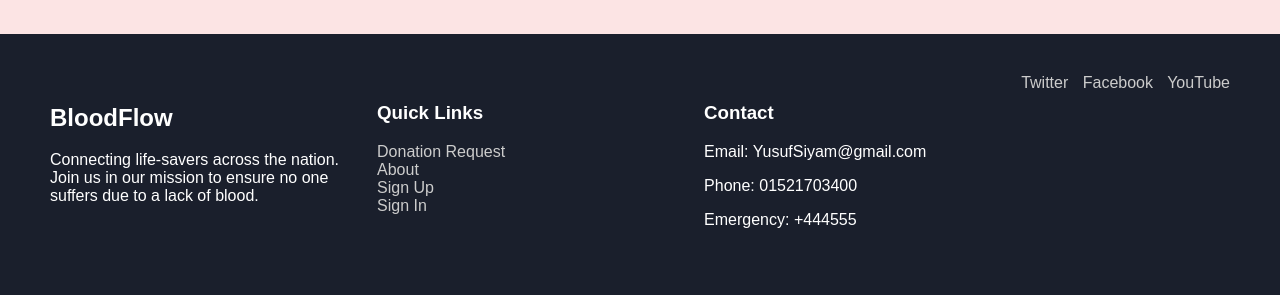
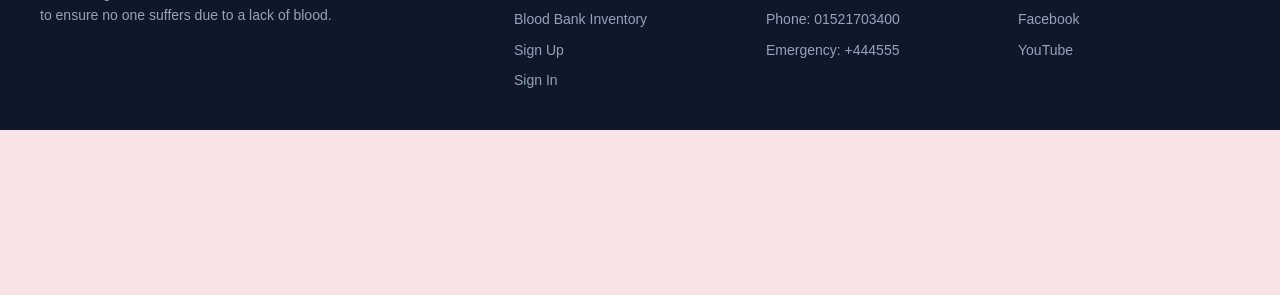
Before and after one commit to Yusuf-Siyam/Blood-Flow-Web, a PHP site: page /deshbord.php in a window 1280 px wide. Shown: the part 1836-2131 px from the top of the page. After the commit the page ends 1966 px from the top, so only its background shows below. Run offline with PHP 8.4, Linux system fonts and the light colour scheme; a user stored in the database is signed in; data comes from the database, SQL or seed files in the repository.

Commit message:
Consolidate layout files, introduce main.css design system, and unify navbar and footer templates

```diff
--- a/admin_dashboard.php
+++ b/admin_dashboard.php
@@ -8,6 +8,7 @@ require_once 'config.php';
 <head>
     <meta charset="UTF-8">
     <title>Admin Dashboard</title>
+    <link rel="stylesheet" href="main.css">
     <link rel="stylesheet" href="admin.css">
     <style>
         .admin-table { width: 100%; border-collapse: collapse; margin-bottom: 30px; background: #fff; }
--- a/deshbord.php
+++ b/deshbord.php
@@ -8,6 +8,7 @@ require_once 'config.php';
 <head>
     <meta charset="UTF-8">
     <title>BloodFlow - Dashboard</title>
+    <link rel="stylesheet" href="main.css">
     <link rel="stylesheet" href="deshbord.css">
 </head>
 <body>
--- a/footer.php
+++ b/footer.php
@@ -8,8 +8,8 @@
         <div class="footer-links">
             <h3>Quick Links</h3>
             <ul>
-                <li><a href="#">Donation Request</a></li>
-                <li><a href="#">About</a></li>
+                <li><a href="search.php">Donation Requests</a></li>
+                <li><a href="blood_banks_list.php">Blood Bank Inventory</a></li>
                 <li><a href="registration.php">Sign Up</a></li>
                 <li><a href="login.php">Sign In</a></li>
             </ul>
@@ -21,18 +21,10 @@
             <p>Emergency: +444555</p>
         </div>
         <div class="footer-social">
-            <!-- Social Icons placeholder -->
-            <a href="#">Twitter</a> <a href="#">Facebook</a> <a href="#">YouTube</a>
+            <h3>Follow Us</h3>
+            <a href="#">Twitter</a>
+            <a href="#">Facebook</a>
+            <a href="#">YouTube</a>
         </div>
     </div>
 </footer>
-
-<style>
-/* CSS for common footer */
-.main-footer { background: #1A1F2C; color: white; padding: 40px 20px; font-family: sans-serif;  }
-.footer-container { display: flex; justify-content: space-between; flex-wrap: wrap; max-width: 1200px; margin: auto; }
-.footer-brand, .footer-links, .footer-contact { flex: 1; min-width: 200px; margin: 10px; }
-.footer-links ul { list-style: none; padding: 0; }
-.footer-links a { color: #ccc; text-decoration: none; }
-.footer-social a { color: #ccc; margin-right: 10px; text-decoration: none; }
-</style>
--- a/login.php
+++ b/login.php
@@ -4,6 +4,7 @@
 <head>
     <meta charset="UTF-8">
     <title>BloodFlow - Login</title>
+    <link rel="stylesheet" href="main.css">
     <link rel="stylesheet" href="login.css">
 </head>
 <body>
--- /dev/null
+++ b/main.css
@@ -0,0 +1,513 @@
+@import url('https://fonts.googleapis.com/css2?family=Inter:wght@300;400;500;600;700&family=Outfit:wght@400;500;600;700;800&display=swap');
+
+/* ----------------------------------------------------------------------
+   Design Tokens & Modern Variable System
+   ---------------------------------------------------------------------- */
+:root {
+    --primary: #d32f2f;
+    --primary-hover: #b71c1c;
+    --primary-light: #ffebee;
+
+    --success: #10b981;
+    --success-light: #ecfdf5;
+    --success-border: #a7f3d0;
+
+    --warning: #f59e0b;
+    --warning-light: #fef3c7;
+    --warning-border: #fde68a;
+
+    --error: #ef4444;
+    --error-light: #fef2f2;
+    --error-border: #fca5a5;
+
+    --info: #3b82f6;
+    --info-light: #eff6ff;
+    --info-border: #bfdbfe;
+
+    --dark: #1f2937;
+    --dark-muted: #4b5563;
+    --light: #f9fafb;
+    --light-muted: #f3f4f6;
+    --border-color: #e5e7eb;
+
+    --text-main: #111827;
+    --text-muted: #6b7280;
+    --text-white: #ffffff;
+
+    --font-sans: 'Inter', system-ui, -apple-system, sans-serif;
+    --font-heading: 'Outfit', sans-serif;
+
+    --shadow-sm: 0 1px 2px 0 rgba(0, 0, 0, 0.05);
+    --shadow: 0 4px 6px -1px rgba(0, 0, 0, 0.1), 0 2px 4px -1px rgba(0, 0, 0, 0.06);
+    --shadow-lg: 0 10px 15px -3px rgba(0, 0, 0, 0.1), 0 4px 6px -2px rgba(0, 0, 0, 0.05);
+
+    --radius-sm: 4px;
+    --radius: 8px;
+    --radius-lg: 12px;
+
+    --transition: all 0.25s cubic-bezier(0.4, 0, 0.2, 1);
+}
+
+/* ----------------------------------------------------------------------
+   Resets & Base Layout
+   ---------------------------------------------------------------------- */
+* {
+    box-sizing: border-box;
+    margin: 0;
+    padding: 0;
+}
+
+body {
+    font-family: var(--font-sans);
+    background-color: var(--light);
+    color: var(--text-main);
+    line-height: 1.6;
+    -webkit-font-smoothing: antialiased;
+    min-height: 100vh;
+    display: flex;
+    flex-direction: column;
+}
+
+h1, h2, h3, h4, h5, h6 {
+    font-family: var(--font-heading);
+    font-weight: 700;
+    color: var(--dark);
+    line-height: 1.25;
+}
+
+a {
+    color: var(--primary);
+    text-decoration: none;
+    transition: var(--transition);
+}
+
+a:hover {
+    color: var(--primary-hover);
+}
+
+.container {
+    width: 100%;
+    max-width: 1200px;
+    margin: 0 auto;
+    padding: 0 20px;
+}
+
+main {
+    flex: 1;
+}
+
+/* ----------------------------------------------------------------------
+   Unified Header & Navbar
+   ---------------------------------------------------------------------- */
+.navbar {
+    background: linear-gradient(135deg, #1e293b, #0f172a);
+    display: flex;
+    justify-content: space-between;
+    align-items: center;
+    padding: 16px 40px;
+    color: var(--text-white);
+    box-shadow: var(--shadow);
+    position: sticky;
+    top: 0;
+    z-index: 100;
+}
+
+.navbar .logo {
+    font-family: var(--font-heading);
+    font-size: 24px;
+    font-weight: 800;
+    letter-spacing: -0.5px;
+    color: var(--text-white);
+    background: linear-gradient(to right, #ffffff, #fca5a5);
+    -webkit-background-clip: text;
+    -webkit-text-fill-color: transparent;
+}
+
+.nav-menu {
+    display: flex;
+    list-style: none;
+    gap: 24px;
+    align-items: center;
+}
+
+.nav-menu a {
+    color: #cbd5e1;
+    text-decoration: none;
+    font-weight: 600;
+    font-size: 14px;
+    padding: 6px 12px;
+    border-radius: var(--radius-sm);
+    transition: var(--transition);
+}
+
+.nav-menu a:hover,
+.nav-menu a.active {
+    color: var(--text-white);
+    background: rgba(255, 255, 255, 0.08);
+}
+
+.nav-auth {
+    display: flex;
+    align-items: center;
+    gap: 16px;
+}
+
+.user-welcome {
+    font-weight: 600;
+    color: #86efac;
+    font-size: 14px;
+    border-right: 1px solid rgba(255, 255, 255, 0.15);
+    padding-right: 16px;
+}
+
+.btn-login {
+    background: rgba(255, 255, 255, 0.05);
+    border: 1px solid rgba(255, 255, 255, 0.4);
+    padding: 8px 18px;
+    color: var(--text-white);
+    border-radius: var(--radius);
+    font-weight: 600;
+    font-size: 14px;
+    transition: var(--transition);
+}
+
+.btn-login:hover {
+    background: rgba(255, 255, 255, 0.15);
+    color: var(--text-white);
+    border-color: var(--text-white);
+}
+
+.btn-join {
+    background: var(--primary);
+    padding: 8px 18px;
+    color: var(--text-white) !important;
+    border-radius: var(--radius);
+    font-weight: 700;
+    font-size: 14px;
+    transition: var(--transition);
+    border: 1px solid transparent;
+}
+
+.btn-join:hover {
+    background: var(--primary-hover);
+    box-shadow: 0 0 12px rgba(211, 47, 47, 0.4);
+}
+
+/* ----------------------------------------------------------------------
+   Unified Footer
+   ---------------------------------------------------------------------- */
+.main-footer {
+    background: #0f172a;
+    color: #94a3b8;
+    padding: 50px 20px 30px;
+    border-top: 1px solid #1e293b;
+    font-size: 14px;
+}
+
+.footer-container {
+    display: flex;
+    justify-content: space-between;
+    flex-wrap: wrap;
+    max-width: 1200px;
+    margin: 0 auto;
+    gap: 30px;
+}
+
+.footer-brand {
+    flex: 2;
+    min-width: 250px;
+}
+
+.footer-brand h2 {
+    color: var(--text-white);
+    margin-bottom: 12px;
+    font-size: 22px;
+}
+
+.footer-brand p {
+    max-width: 400px;
+    line-height: 1.6;
+}
+
+.footer-links, .footer-contact, .footer-social {
+    flex: 1;
+    min-width: 180px;
+}
+
+.footer-links h3, .footer-contact h3, .footer-social h3 {
+    color: var(--text-white);
+    margin-bottom: 16px;
+    font-size: 16px;
+    text-transform: uppercase;
+    letter-spacing: 0.5px;
+}
+
+.footer-links ul {
+    list-style: none;
+}
+
+.footer-links li {
+    margin-bottom: 8px;
+}
+
+.footer-links a, .footer-social a {
+    color: #94a3b8;
+    text-decoration: none;
+    transition: var(--transition);
+}
+
+.footer-links a:hover, .footer-social a:hover {
+    color: var(--text-white);
+    padding-left: 4px;
+}
+
+.footer-contact p {
+    margin-bottom: 8px;
+}
+
+.footer-social {
+    display: flex;
+    flex-direction: column;
+}
+
+.footer-social a {
+    margin-bottom: 8px;
+}
+
+/* ----------------------------------------------------------------------
+   Cards & Content Layouts
+   ---------------------------------------------------------------------- */
+.card-grid {
+    display: grid;
+    grid-template-columns: repeat(auto-fill, minmax(300px, 1fr));
+    gap: 24px;
+    margin-bottom: 32px;
+}
+
+.card {
+    background: var(--card-bg);
+    border: 1px solid var(--border-color);
+    border-radius: var(--radius-lg);
+    padding: 24px;
+    box-shadow: var(--shadow-sm);
+    transition: var(--transition);
+    position: relative;
+    overflow: hidden;
+}
+
+.card:hover {
+    transform: translateY(-4px);
+    box-shadow: var(--shadow-lg);
+    border-color: rgba(211, 47, 47, 0.2);
+}
+
+.card-title {
+    font-size: 18px;
+    margin-bottom: 12px;
+    color: var(--dark);
+}
+
+/* ----------------------------------------------------------------------
+   Status Badges
+   ---------------------------------------------------------------------- */
+.badge {
+    display: inline-flex;
+    align-items: center;
+    padding: 4px 12px;
+    font-size: 12px;
+    font-weight: 700;
+    border-radius: 9999px;
+    text-transform: uppercase;
+    letter-spacing: 0.5px;
+}
+
+.badge-pending {
+    background-color: var(--warning-light);
+    color: var(--warning);
+    border: 1px solid var(--warning-border);
+}
+
+.badge-approved, .badge-verified, .badge-completed, .badge-accepted {
+    background-color: var(--success-light);
+    color: var(--success);
+    border: 1px solid var(--success-border);
+}
+
+.badge-rejected, .badge-ignored {
+    background-color: var(--error-light);
+    color: var(--error);
+    border: 1px solid var(--error-border);
+}
+
+/* ----------------------------------------------------------------------
+   Standard Forms
+   ---------------------------------------------------------------------- */
+.custom-form {
+    background: var(--card-bg);
+    border: 1px solid var(--border-color);
+    border-radius: var(--radius-lg);
+    padding: 32px;
+    box-shadow: var(--shadow);
+    max-width: 550px;
+    margin: 40px auto;
+}
+
+.form-group {
+    margin-bottom: 20px;
+}
+
+.form-group label {
+    display: block;
+    margin-bottom: 8px;
+    font-weight: 600;
+    font-size: 14px;
+    color: var(--dark);
+}
+
+.form-control {
+    width: 100%;
+    padding: 10px 14px;
+    font-size: 14px;
+    font-family: var(--font-sans);
+    border: 1px solid var(--border-color);
+    border-radius: var(--radius);
+    background-color: var(--text-white);
+    color: var(--text-main);
+    transition: var(--transition);
+}
+
+.form-control:focus {
+    outline: none;
+    border-color: var(--primary);
+    box-shadow: 0 0 0 3px rgba(211, 47, 47, 0.15);
+}
+
+.btn-submit {
+    display: inline-block;
+    width: 100%;
+    background-color: var(--primary);
+    color: var(--text-white);
+    border: none;
+    padding: 12px;
+    border-radius: var(--radius);
+    font-weight: 700;
+    font-size: 15px;
+    cursor: pointer;
+    transition: var(--transition);
+    text-align: center;
+}
+
+.btn-submit:hover {
+    background-color: var(--primary-hover);
+    box-shadow: var(--shadow);
+}
+
+/* ----------------------------------------------------------------------
+   Tables
+   ---------------------------------------------------------------------- */
+.table-responsive {
+    width: 100%;
+    overflow-x: auto;
+    margin-bottom: 24px;
+    border: 1px solid var(--border-color);
+    border-radius: var(--radius-lg);
+    background: var(--card-bg);
+}
+
+.custom-table {
+    width: 100%;
+    border-collapse: collapse;
+    text-align: left;
+    font-size: 14px;
+}
+
+.custom-table th {
+    background-color: var(--light-muted);
+    color: var(--dark);
+    font-weight: 700;
+    padding: 16px 20px;
+    border-bottom: 2px solid var(--border-color);
+}
+
+.custom-table td {
+    padding: 14px 20px;
+    border-bottom: 1px solid var(--border-color);
+    color: var(--text-main);
+}
+
+.custom-table tr:last-child td {
+    border-bottom: none;
+}
+
+.custom-table tr:hover td {
+    background-color: rgba(0, 0, 0, 0.015);
+}
+
+/* ----------------------------------------------------------------------
+   Alert / Flash Notifications
+   ---------------------------------------------------------------------- */
+.alert {
+    padding: 14px 20px;
+    margin-bottom: 24px;
+    border-radius: var(--radius);
+    border-left: 4px solid transparent;
+    font-size: 14px;
+    font-weight: 500;
+    display: flex;
+    align-items: center;
+    box-shadow: var(--shadow-sm);
+    animation: fadeIn 0.3s ease-in-out;
+}
+
+.alert-success {
+    background-color: var(--success-light);
+    color: #065f46;
+    border-color: var(--success);
+}
+
+.alert-error, .alert-danger {
+    background-color: var(--error-light);
+    color: #991b1b;
+    border-color: var(--error);
+}
+
+.alert-warning {
+    background-color: var(--warning-light);
+    color: #92400e;
+    border-color: var(--warning);
+}
+
+.alert-info {
+    background-color: var(--info-light);
+    color: #1e40af;
+    border-color: var(--info);
+}
+
+@keyframes fadeIn {
+    from { opacity: 0; transform: translateY(-4px); }
+    to { opacity: 1; transform: translateY(0); }
+}
+
+/* ----------------------------------------------------------------------
+   Responsive Adjustments
+   ---------------------------------------------------------------------- */
+@media (max-width: 768px) {
+    .navbar {
+        flex-direction: column;
+        gap: 16px;
+        padding: 16px;
+    }
+
+    .nav-menu {
+        flex-wrap: wrap;
+        justify-content: center;
+        gap: 12px;
+    }
+
+    .nav-auth {
+        width: 100%;
+        justify-content: center;
+        border-top: 1px solid rgba(255, 255, 255, 0.1);
+        padding-top: 12px;
+    }
+}
--- a/registration.php
+++ b/registration.php
@@ -5,6 +5,7 @@
     <meta charset="UTF-8">
     <title>BloodFlow - Register</title>
     <!-- Same CSS file used for Login to keep UI same -->
+    <link rel="stylesheet" href="main.css">
     <link rel="stylesheet" href="registration.css">
 </head>
 <body>
--- a/request_details.php
+++ b/request_details.php
@@ -60,6 +60,7 @@ if(isset($_SESSION['user_id']) && $is_thalassemia_request) {
 <head>
     <meta charset="UTF-8">
     <title>BloodFlow - Details</title>
+    <link rel="stylesheet" href="main.css">
     <link rel="stylesheet" href="request_details.css">
 </head>
 <body>
```
Also changed, not shown: navbar.php (+3 -42 lines), navber1.php (deleted, +0 -31 lines).
